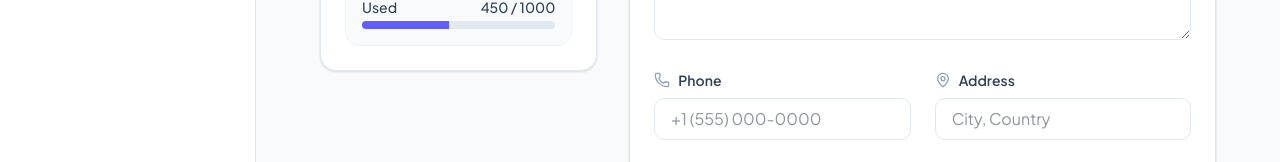
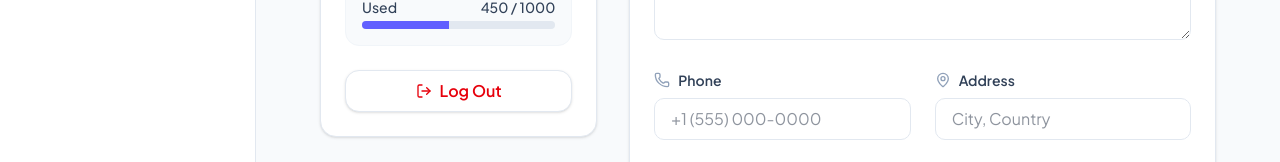
Before and after one commit to Ankitagmallesh/question-hive, a Next.js app in the folder apps/web/: page /profile in a window 1280 px wide. Shown: the part 426-588 px from the top of the page. Built offline with nearby package versions, Linux system fonts and the light colour scheme; no server answers.

Commit message:
feat(profile): Add logout button and functionality

```diff
--- a/apps/web/app/profile/page.tsx
+++ b/apps/web/app/profile/page.tsx
@@ -1,9 +1,11 @@
 "use client";
 
 import { useState, useEffect } from "react";
+import { useRouter } from "next/navigation";
 import DashboardLayout from "../../components/layouts/DashboardLayout";
 import { useSupabaseAuth } from "../hooks/useSupabaseAuth";
-import { Loader2, Save, User as UserIcon, Mail, Phone, MapPin, FileText, Pencil } from "lucide-react";
+import { signOut } from "../../lib/google-auth";
+import { Loader2, Save, User as UserIcon, Mail, Phone, MapPin, FileText, Pencil, LogOut } from "lucide-react";
 import { toast } from "sonner";
 
 export default function ProfilePage() {
@@ -18,6 +20,18 @@ export default function ProfilePage() {
     const [stats, setStats] = useState({ papers: 0, questions: 0 });
     const [loading, setLoading] = useState(true);
     const [saving, setSaving] = useState(false);
+    const router = useRouter();
+
+    const handleLogout = async () => {
+        try {
+            await signOut();
+            toast.success('Logged out successfully');
+            router.push('/auth/login');
+        } catch (error) {
+            console.error("Logout error:", error);
+            toast.error('Failed to log out');
+        }
+    };
 
     useEffect(() => {
         if (!authLoading && authUser?.email) {
@@ -157,7 +171,13 @@ export default function ProfilePage() {
                                 </div>
                             </div>
 
-
+                            <button
+                                onClick={handleLogout}
+                                className="mt-6 w-full flex items-center justify-center gap-2 px-4 py-2 bg-white border border-slate-200 text-red-600 rounded-xl font-semibold hover:bg-red-50 hover:border-red-200 transition-all shadow-sm"
+                            >
+                                <LogOut size={16} />
+                                Log Out
+                            </button>
                         </div>
                     </div>
 
```
